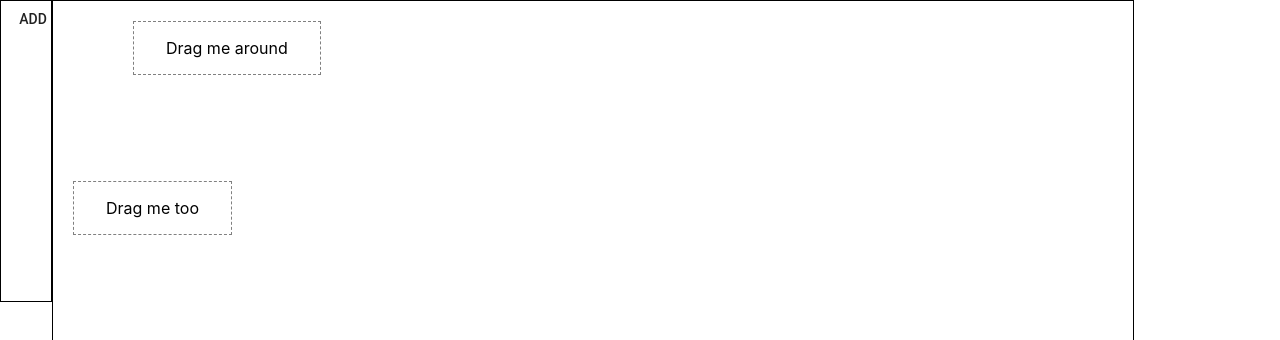
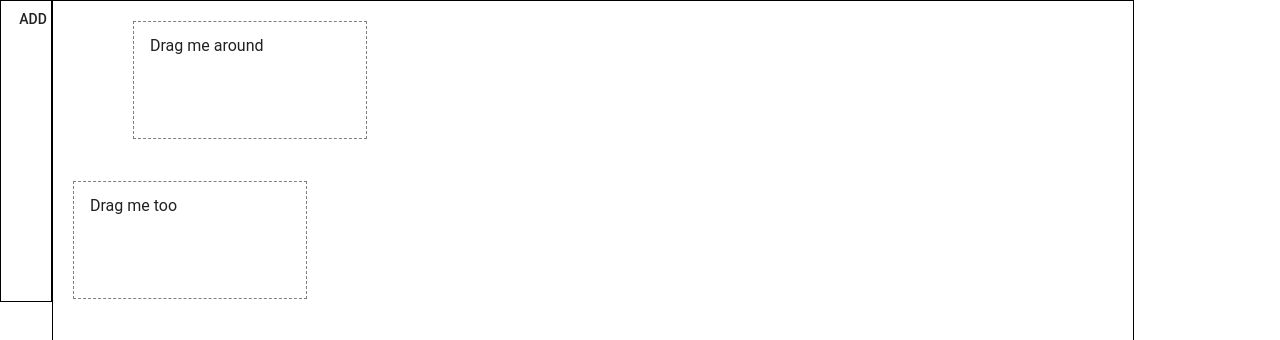
Before and after one commit to ThisisHubert/brainclub, a React (Create React App) app in the folder web/: page / in a window 1280 px wide. Shown: the top 340 px of the page. Built offline with nearby package versions, Linux system fonts and the light colour scheme.

Commit message:
Add textfield in post

```diff
--- a/web/src/components/Board.tsx
+++ b/web/src/components/Board.tsx
@@ -20,10 +20,6 @@ const styles: React.CSSProperties = {
   height: '100vh',
   border: '1px solid black',
   position: 'relative',
-}
-
-interface BoxMap {
-  [key: string]: { top: number; left: number; title: string }
 }
 
 function Board(): ReactElement {
--- a/web/src/components/PostCard.tsx
+++ b/web/src/components/PostCard.tsx
@@ -1,4 +1,5 @@
-import { Box, makeStyles } from '@material-ui/core'
+import { Box, makeStyles, TextField } from '@material-ui/core'
+import { POST_CARD_SIZE } from 'const'
 import React, { ReactElement } from 'react'
 
 interface StyleProps {
@@ -7,7 +8,8 @@ interface StyleProps {
 
 const useStyles = makeStyles({
   root: {
-    padding: '0.5rem 1rem',
+    width: POST_CARD_SIZE.width,
+    height: POST_CARD_SIZE.height,
     cursor: 'move',
     backgroundColor: (props: StyleProps) => props.backgroundColor,
   },
@@ -24,5 +26,15 @@ export function PostCard({ title, yellow }: BoxProps): ReactElement {
   const classes = useStyles({
     backgroundColor,
   })
-  return <Box className={classes.root}>{title}</Box>
+  return (
+    <Box className={classes.root}>
+      <TextField
+        fullWidth
+        multiline
+        rows={4}
+        defaultValue={title}
+        InputProps={{ disableUnderline: true }}
+      />
+    </Box>
+  )
 }
--- /dev/null
+++ b/web/src/const.ts
@@ -0,0 +1,4 @@
+export const POST_CARD_SIZE = {
+  width: 200,
+  height: 100,
+}
```
